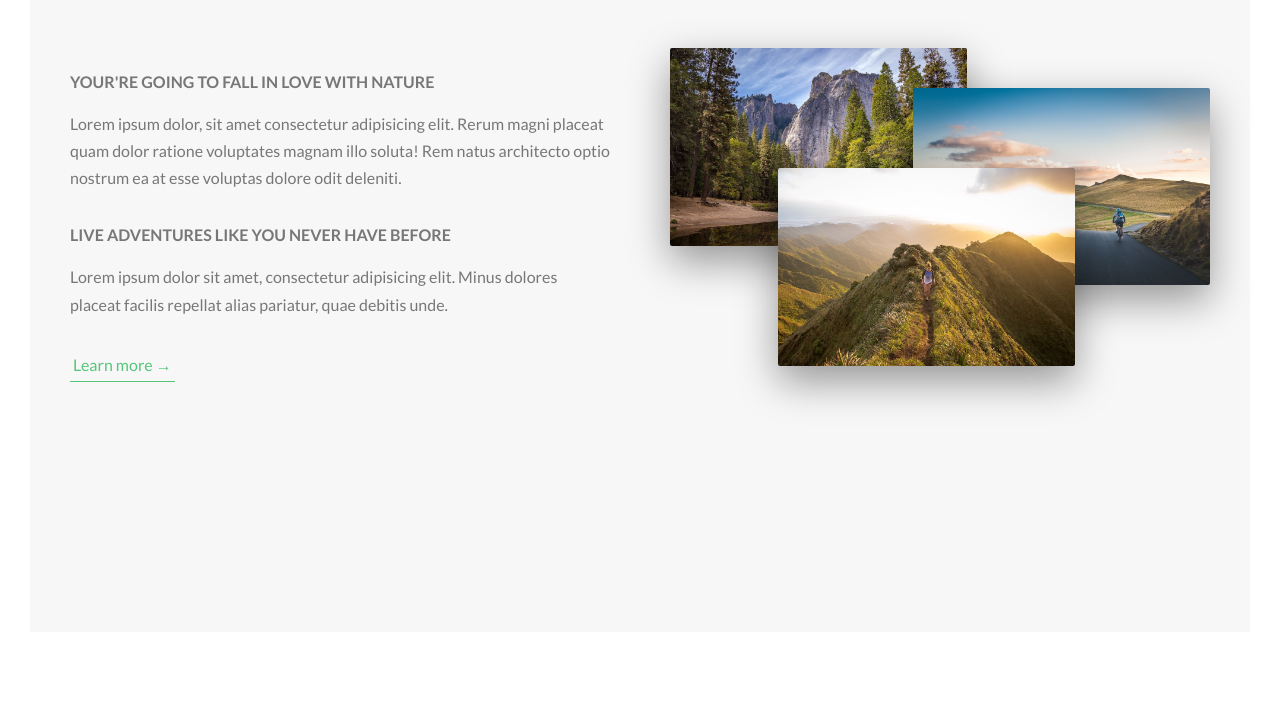
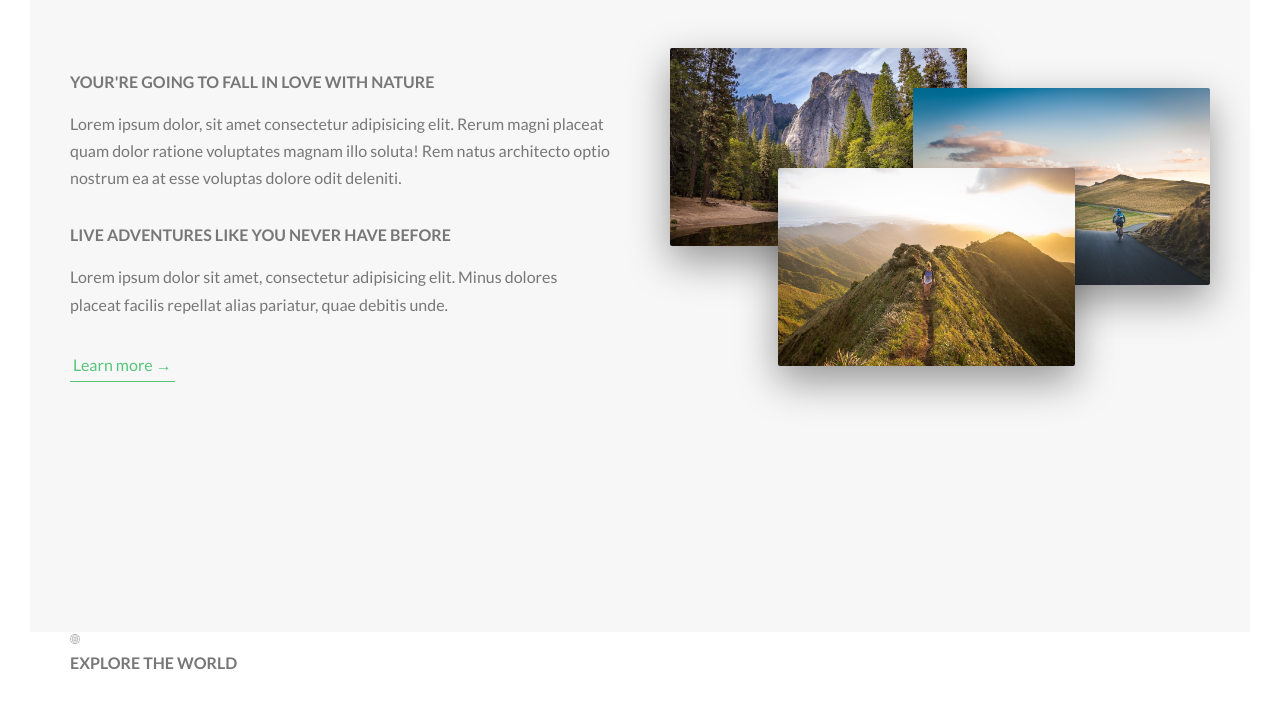
Before and after one commit to rnorman24/Natours, a plain HTML site: page index.html in a window 1280 px wide. Shown: the part 952-1658 px from the top of the page. Before the commit the page ends 1614 px from the top, so only its background shows below. Drawn offline with Linux system fonts and the light colour scheme.

Commit message:
update icon fonts

```diff
--- a/index.html
+++ b/index.html
@@ -58,6 +58,21 @@
             <img src="img/nat-1-large.jpg" alt="Photo 1" class="composition__photo composition__photo--p1">
             <img src="img/nat-2-large.jpg" alt="Photo 2" class="composition__photo composition__photo--p2">
             <img src="img/nat-3-large.jpg" alt="Photo 3" class="composition__photo composition__photo--p3">
+          </div>
+        </div>
+      </div>
+    </section>
+
+    <section class="section-features">
+
+      <div class="row">
+        <div class="col-1-of-4">
+          <div class="feature-box">
+            <i class="feature-box_icon icon-basic-world"></i>
+            <h3 class="heading-tertiary">Explore the world</h3>
+            <p class="feature-box_text">
+
+            </p>
           </div>
         </div>
       </div>
```
